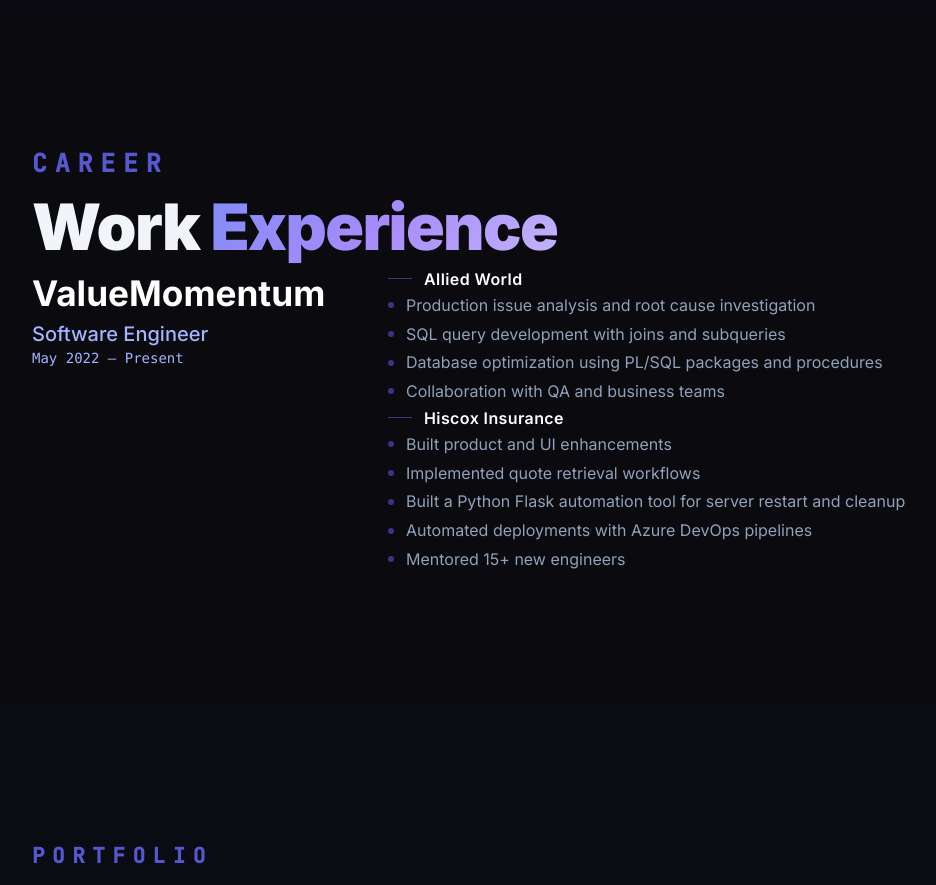
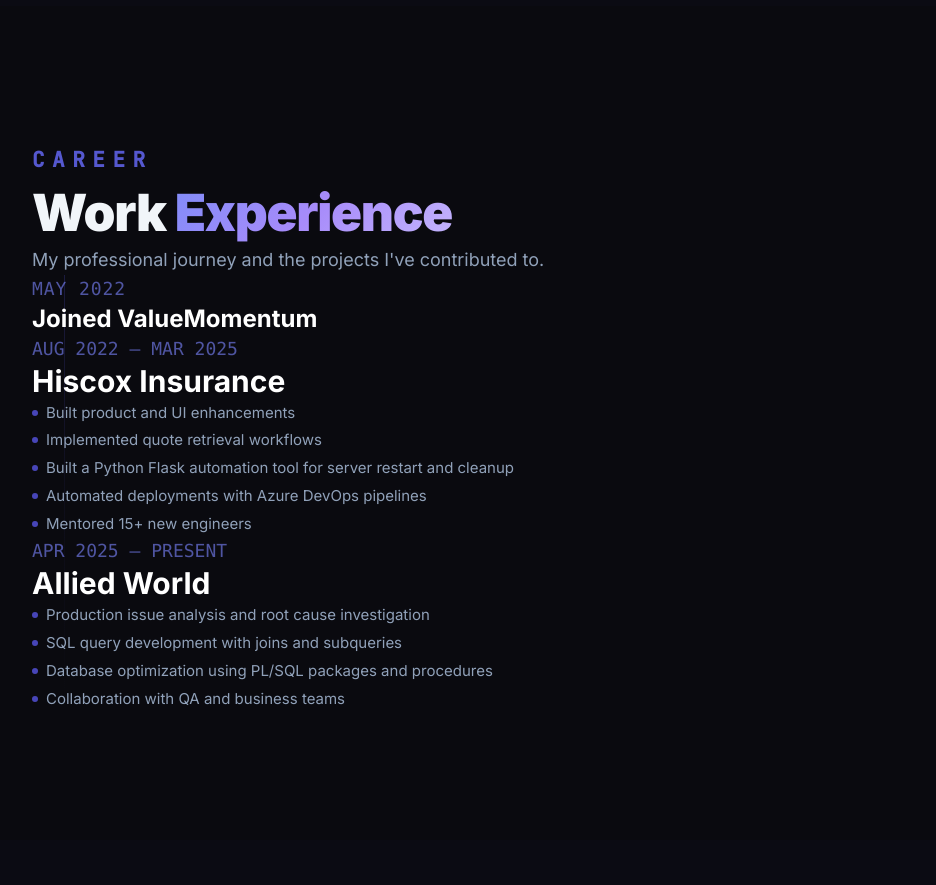
Before and after one commit to nitin264/my-resume, a React (Vite) app in the folder portfolio/: page / in a window 1280 px wide. Shown: the part 2380-3265 px from the top of the page, without its empty margins (64-1000 px from the left). Built offline with nearby package versions, Linux system fonts and the light colour scheme.

Commit message:
issue#5 - CR

```diff
--- a/portfolio/src/data/index.js
+++ b/portfolio/src/data/index.js
@@ -59,21 +59,13 @@
 
 export const experience = [
   {
-    company: 'ValueMomentum',
-    role: 'Software Engineer',
-    duration: 'May 2022 – Present',
-    projects: [
-      {
-        name: 'Allied World',
-        responsibilities: [
-          'Production issue analysis and root cause investigation',
-          'SQL query development with joins and subqueries',
-          'Database optimization using PL/SQL packages and procedures',
-          'Collaboration with QA and business teams',
-        ],
+    date: 'May 2022',
+    title: 'Joined ValueMomentum',
+    type: 'milestone',
   },
   {
-        name: 'Hiscox Insurance',
+    dateRange: 'Aug 2022 – Mar 2025',
+    title: 'Hiscox Insurance',
     responsibilities: [
       'Built product and UI enhancements',
       'Implemented quote retrieval workflows',
@@ -82,6 +74,14 @@
       'Mentored 15+ new engineers',
     ],
   },
+  {
+    dateRange: 'Apr 2025 – Present',
+    title: 'Allied World',
+    responsibilities: [
+      'Production issue analysis and root cause investigation',
+      'SQL query development with joins and subqueries',
+      'Database optimization using PL/SQL packages and procedures',
+      'Collaboration with QA and business teams',
     ],
   },
 ];
--- a/portfolio/src/sections/Experience.jsx
+++ b/portfolio/src/sections/Experience.jsx
@@ -6,9 +6,26 @@
   const ref = useRef(null);
   const inView = useInView(ref, { once: true, margin: '-80px' });
 
+  const containerVariants = {
+    hidden: { opacity: 0 },
+    visible: {
+      opacity: 1,
+      transition: { staggerChildren: 0.2, delayChildren: 0.1 },
+    },
+  };
+
+  const itemVariants = {
+    hidden: { opacity: 0, y: 24 },
+    visible: {
+      opacity: 1,
+      y: 0,
+      transition: { duration: 0.6, ease: 'easeOut' },
+    },
+  };
+
   return (
-    <section id="experience" className="section">
-      <div className="container mx-auto px-8">
+    <section id="experience" className="section py-32">
+      <div className="container mx-auto px-8 relative">
         <motion.div
           ref={ref}
           initial={{ opacity: 0, y: 30 }}
@@ -16,76 +33,94 @@
           transition={{ duration: 0.7 }}
         >
           {/* Header */}
-          <div className="mb-20">
-            <p className="label mb-5" style={{ fontSize: '2.2rem', letterSpacing: '0.22em' }}>
-              Career
-            </p>
+          <div className="flex flex-col space-y-4 mb-40">
+            <p className="label mb-4">Career</p>
             <h2
-              className="font-black tracking-tight leading-tight"
-              style={{ fontSize: 'clamp(2.8rem, 5vw, 4.2rem)' }}
+              className="font-black tracking-tight leading-[1.3]"
+              style={{ fontSize: 'clamp(2.2rem, 4vw, 3.2rem)' }}
             >
               Work <span className="gradient-text">Experience</span>
             </h2>
+            <p className="text-slate-400 text-lg leading-relaxed max-w-2xl">
+              My professional journey and the projects I've contributed to.
+            </p>
           </div>
 
-          {experience.map((exp, ei) => (
-            <div
-              key={ei}
-              className="grid lg:grid-cols-[260px_1fr] gap-16 lg:gap-24"
+          {/* Timeline Container */}
+          <motion.div
+            variants={containerVariants}
+            initial="hidden"
+            animate={inView ? 'visible' : 'hidden'}
+            className="relative"
           >
-              {/* Left — company info */}
+            {/* Timeline line — positioned absolutely */}
+            <div className="absolute left-6 md:left-8 top-0 bottom-0 w-px bg-gradient-to-b from-indigo-500/20 via-indigo-500/5 to-transparent" />
+
+            {/* Timeline items */}
+            <div className="space-y-20 md:space-y-28">
+              {experience.map((item, index) => (
                 <motion.div
-                initial={{ opacity: 0, x: -20 }}
-                animate={inView ? { opacity: 1, x: 0 } : {}}
-                transition={{ duration: 0.6, delay: 0.1 }}
-                className="lg:sticky top-28 self-start"
+                  key={index}
+                  variants={itemVariants}
+                  className={`relative pl-16 md:pl-20 ${index !== 0 ? 'mt-10 md:mt-14' : ''}`}
                 >
-                <h3
-                  className="font-bold text-white mb-2"
-                  style={{ fontSize: '2.2rem' }}
+
+                  {/* Content */}
+                  {item.type === 'milestone' ? (
+                    /* Milestone card */
+                    <motion.div
+                      className="group py-6 md:py-8"
+                      whileHover={{ y: -3 }}
                     >
-                  {exp.company}
-                </h3>
-                <p className="text-indigo-300 font-medium text-xl mb-5">{exp.role}</p>
-                <p className="text-indigo-300 text-sm font-mono">
-                  {exp.duration}
+                        {/* Divider between items */}
+                        {index !== 0 && (
+                          <div className="absolute -top-6 left-16 md:left-20 w-[80%] h-px bg-white/5" />
+                        )}
+                      <div className="space-y-6 md:space-y-3">
+                        <p className="text-xs md:text-lg font-mono text-indigo-400/60 tracking-wider uppercase">
+                          {item.date}
                         </p>
+                        <h4 className="text-xl md:text-2xl font-bold text-white group-hover:text-indigo-200 transition-colors">
+                          {item.title}
+                        </h4>
+                      </div>
                     </motion.div>
-
-              {/* Right — projects */}
-              <div className="space-y-16">
-                {exp.projects.map((proj, pi) => (
+                  ) : (
+                    /* Project card with responsibilities */
                     <motion.div
-                    key={pi}
-                    initial={{ opacity: 0, y: 24 }}
-                    animate={inView ? { opacity: 1, y: 0 } : {}}
-                    transition={{ duration: 0.55, delay: 0.2 + pi * 0.14 }}
+                      className="group py-6 md:py-8"
+                      whileHover={{ y: -3 }}
                     >
-                    {/* Project name */}
-                    <div className="flex items-center gap-3 mb-7">
-                      <span className="w-6 h-px bg-indigo-500/50 flex-shrink-0" />
-                      <h4 className="text-white font-semibold text-base tracking-wide">
-                        {proj.name}
+                      <div className="flex flex-col space-y-6">
+                        {/* Header */}
+                        <div className="flex flex-col space-y-2">
+                          <p className="text-xs md:text-lg font-mono text-indigo-400/60 text-sm md:text-basetracking-wider uppercase">
+                            {item.dateRange}
+                          </p>
+                          <h4 className="text-2xl md:text-3xl font-bold text-white group-hover:text-indigo-200 transition-colors">
+                            {item.title}
                           </h4>
                         </div>
 
                         {/* Responsibilities */}
-                    <ul className="space-y-5">
-                      {proj.responsibilities.map((resp, ri) => (
+                        <ul className="space-y-5 mt-4">
+                          {item.responsibilities.map((responsibility, ri) => (
                             <li
                               key={ri}
-                        className="flex items-center gap-3 text-slate-400 text-base leading-[1.8]"
+                              className="flex items-center gap-2 text-slate-400 text-[15px] leading-[1.85]"
                             >
-                          <span className="mt-2 w-1.5 h-1.5 rounded-full bg-indigo-500/50 flex-shrink-0"/>
-                          <span>{resp}</span>
+                              <span className="mt-2 w-1.5 h-1.5 rounded-full bg-indigo-500/70 flex-shrink-0" />
+                              <span className="max-w-lg">{responsibility}</span>
                             </li>
                           ))}
                         </ul>
+                      </div>
+                    </motion.div>
+                  )}
                 </motion.div>
               ))}
             </div>
-            </div>
-          ))}
+          </motion.div>
         </motion.div>
       </div>
     </section>
```
Lines whose indentation alone changed are shown as unchanged.
